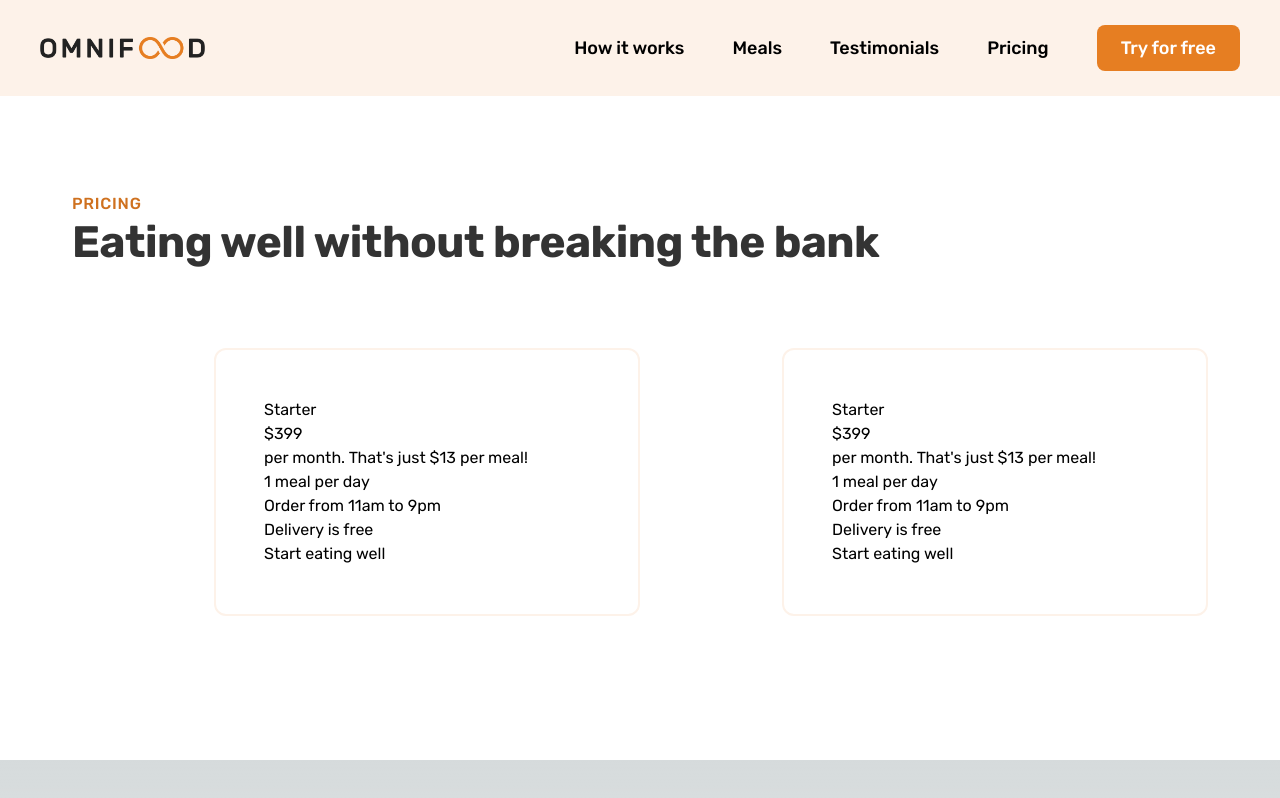
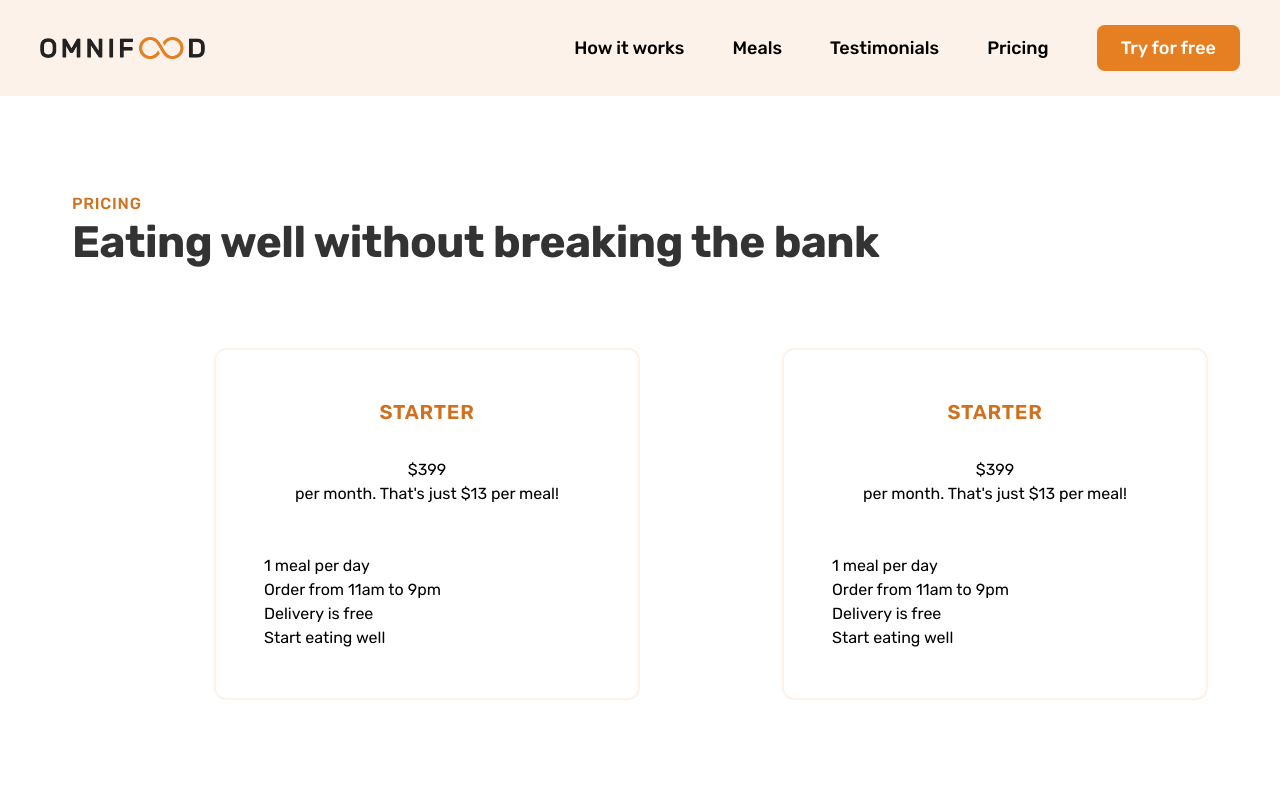
Before and after one commit to riwepo/omnifood-nextjs, a Next.js app: page / in a window 1280 px wide. Shown: the top 798 px of the page. Built offline with nearby package versions, Linux system fonts and the light colour scheme.

Commit message:
plan name

```diff
--- a/src/components/pricing/plan.js
+++ b/src/components/pricing/plan.js
@@ -1,8 +1,10 @@
 function Plan() {
   return (
     <div className="pricing-plan pricing-plan--starter w-3/4 justify-self-end rounded-xl border-2 border-whites-100  p-12">
-      <header class="plan-header">
-        <p class="plan-name">Starter</p>
+      <header className="plan-header mb-12 text-center">
+        <p className="plan-name mb-8 text-xl font-semibold uppercase tracking-[0.75px] text-burnt-orange-200">
+          Starter
+        </p>
         <p class="plan-price">
           <span>$</span>399
         </p>
@@ -47,3 +49,47 @@ export default Plan;
 //   border: 2px solid #fdf2e9;
 //   padding: 4.6rem;
 // }
+
+// .plan-header {
+//   text-align: center;
+//   margin-bottom: 4.8rem;
+// }
+
+// .plan-name {
+//   color: #cf711f;
+//   font-weight: 600;
+//   font-size: 2rem;
+//   text-transform: uppercase;
+//   letter-spacing: 0.75;
+//   margin-bottom: 3.2rem;
+// }
+
+// .plan-price {
+//   font-size: 6.2rem;
+//   font-weight: 600;
+//   color: #333;
+//   margin-bottom: 1.6rem;
+// }
+
+// .plan-price span {
+//   font-size: 3rem;
+//   font-weight: 500;
+//   margin-right: 0.8rem;
+// }
+
+// .plan-text {
+//   font-size: 1.6rem;
+//   line-height: 1.6;
+//   color: #6f6f6f;
+// }
+
+// .plan-sing-up {
+//   text-align: center;
+//   margin-top: 4.8rem;
+// }
+
+// .plan-details {
+//   font-size: 1.6rem;
+//   line-height: 1.6;
+//   text-align: center;
+// }
```
